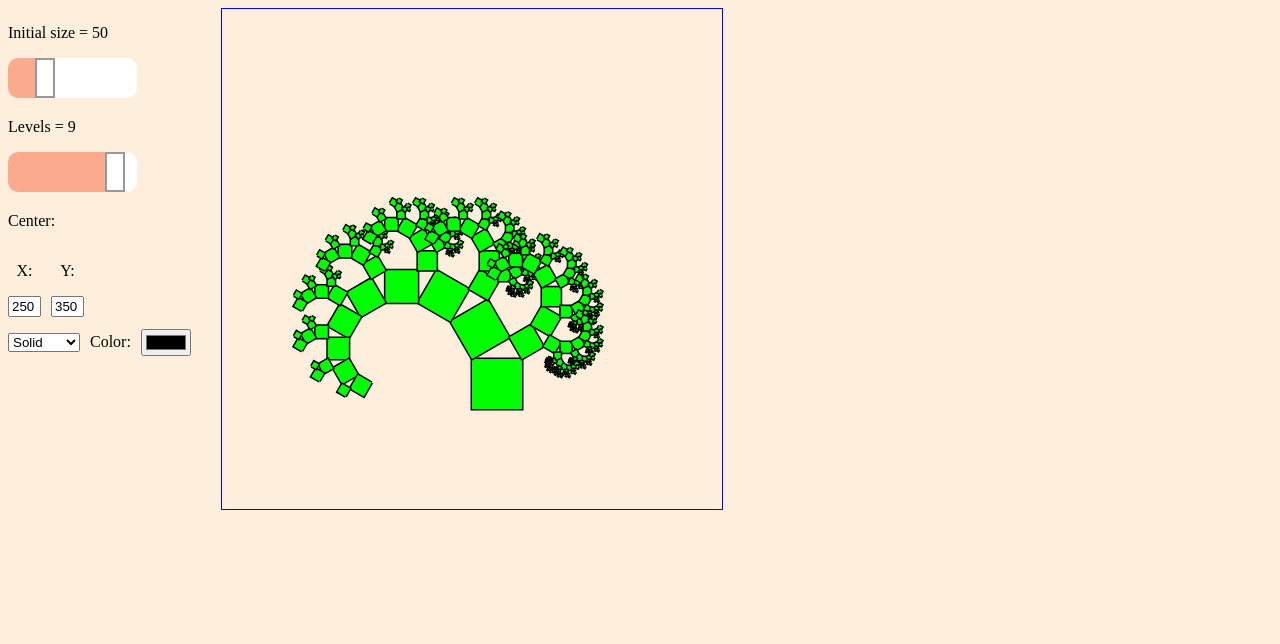
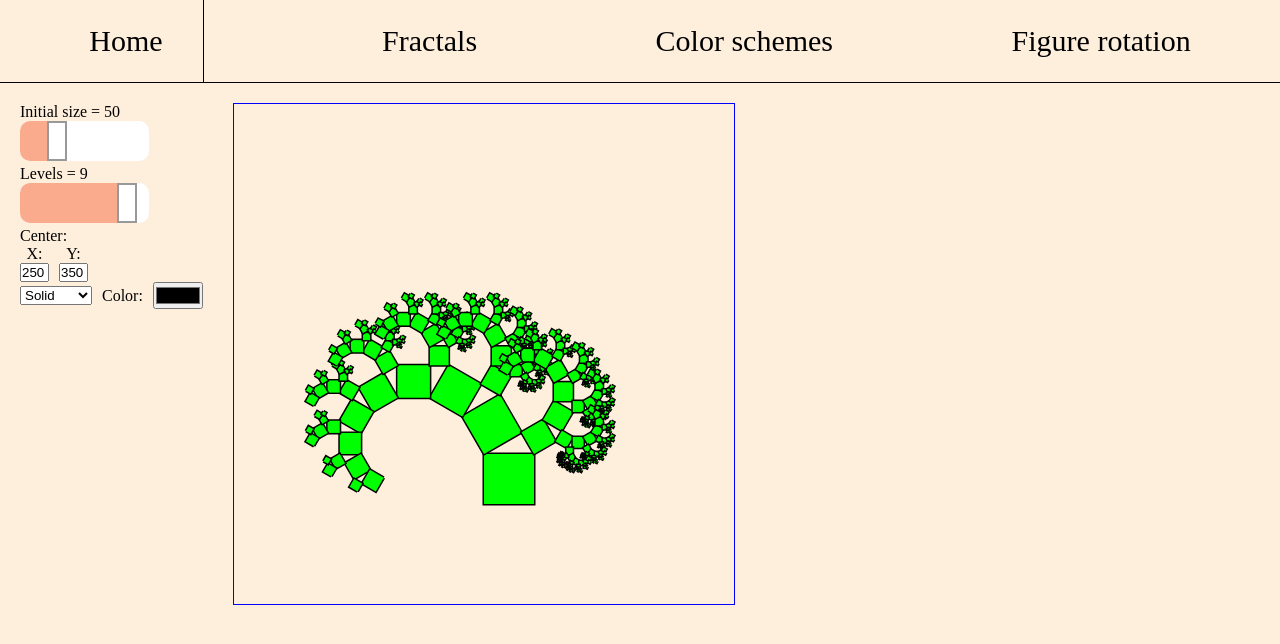
Before and after one commit to moskalenco-a/react-fractal, a React (Create React App) app: page / in a window 1280 px wide. Shown: the top 644 px of the page. Built offline with nearby package versions, Linux system fonts and the light colour scheme.

Commit message:
Refactor: seperate drawing function from fractal component

```diff
--- /dev/null
+++ b/src/DrawPythagorasTree.js
@@ -0,0 +1,85 @@
+const drawRect = (ctx, a, b, c, d) => {
+  ctx.beginPath();
+  ctx.moveTo(a.x, a.y);
+  ctx.lineTo(b.x, b.y);
+  ctx.lineTo(c.x, c.y);
+  ctx.lineTo(d.x, d.y);
+  ctx.lineTo(a.x, a.y);
+  ctx.stroke();
+  ctx.fill();
+};
+
+const normalize = (vec) => {
+  let l = Math.hypot(vec.x, vec.y);
+  vec.x /= l;
+  vec.y /= l;
+};
+
+const rotate = (vec, angle) => {
+  const x = vec.x * Math.cos(angle) - vec.y * Math.sin(angle);
+  const y = vec.x * Math.sin(angle) + vec.y * Math.cos(angle);
+  vec.x = x;
+  vec.y = y;
+};
+
+const scale = (vec, value) => {
+  vec.x *= value;
+  vec.y *= value;
+};
+
+const sum = (vec1, vec2) => {
+  return {
+    x: vec1.x + vec2.x,
+    y: vec1.y + vec2.y
+  };
+};
+
+const diff = (vec1, vec2) => {
+  return {
+    x: vec1.x - vec2.x,
+    y: vec1.y - vec2.y
+  };
+};
+
+const Point = (x, y) => ({x, y});
+
+const drawPythagorasTreeImpl = (ctx, n, a, b, c, d) => {
+  if (n === 0)
+    return;
+
+  const alpha = Math.PI / 6;         // 30
+  const  beta = Math.PI / 2 - alpha; // 60
+
+  const side = Math.hypot(b.x - c.x, b.y - c.y);
+  const leftSide = side * Math.sin(beta);
+  let vec = diff(d, a);
+  normalize(vec);
+  rotate(vec, -alpha);
+  scale(vec, leftSide);
+  let newB = a;
+  let newC = sum(newB, vec);
+  rotate(vec, -Math.PI / 2);
+  let newA = sum(newB, vec);
+  let newD = sum(newC, vec);
+  drawRect(ctx, a, b, c, d);
+  drawPythagorasTreeImpl(ctx, n - 1, newA, newB, newC, newD);
+
+  const rightSide = side * Math.sin(alpha);
+  vec = diff(a, d);
+  normalize(vec);
+  rotate(vec, beta + Math.PI / 2);
+  scale(vec, rightSide);
+  newB = newC;
+  newC = d;
+  newD = sum(newC, vec);
+  newA = sum(newB, vec);
+  drawPythagorasTreeImpl(ctx, n - 1, newA, newB, newC, newD);
+};
+
+export const drawPythagorasTree = (ctx, initialSize = 50, levels = 9, cx = 250, cy = 350) => {
+  const first = Point(cx, cy);
+  const second = Point(cx, cy + initialSize);
+  const third = Point(cx + initialSize, cy + initialSize);
+  const last = Point(cx + initialSize, cy);
+  drawPythagorasTreeImpl(ctx, levels, first, second, third, last);
+};
--- a/src/index.css
+++ b/src/index.css
@@ -1,3 +1,8 @@
 body {
   background-color: #feefdd;
 }
+
+html, body, * {
+  margin: 0;
+  padding: 0;
+}
--- a/src/index.js
+++ b/src/index.js
@@ -1,14 +1,20 @@
 import React from 'react';
 import ReactDOM from 'react-dom/client';
+import { Routes, Route, BrowserRouter } from 'react-router-dom'
 import reportWebVitals from './reportWebVitals';
 // import App from './App';
-import PythagorasTree from './pages/PythagorasTree';
+import Fractal from './pages/PythagorasTree';
+import { drawPythagorasTree } from './DrawPythagorasTree';
 import './index.css';
 
 const root = ReactDOM.createRoot(document.getElementById('root'));
 root.render(
   <React.StrictMode>
-    <PythagorasTree />
+    <BrowserRouter>
+      <Routes>
+        <Route path="/" element={<Fractal drawFunc={drawPythagorasTree} />} />
+      </Routes>
+    </BrowserRouter>
   </React.StrictMode>
 );
 
--- a/src/pages/PythagorasTree.jsx
+++ b/src/pages/PythagorasTree.jsx
@@ -1,85 +1,11 @@
 import { useRef, useState, useEffect } from 'react';
+import Page from '../components/Page';
 import styles from './PythagorasTree.module.css';
 
-const drawRect = (ctx, a, b, c, d) => {
-  ctx.beginPath();
-  ctx.moveTo(a.x, a.y);
-  ctx.lineTo(b.x, b.y);
-  ctx.lineTo(c.x, c.y);
-  ctx.lineTo(d.x, d.y);
-  ctx.lineTo(a.x, a.y);
-  ctx.stroke();
-  ctx.fill();
-};
+const WIDTH = 500;
+const HEIGHT = 500;
 
-const normalize = (vec) => {
-  let l = Math.hypot(vec.x, vec.y);
-  vec.x /= l;
-  vec.y /= l;
-};
-
-const rotate = (vec, angle) => {
-  const x = vec.x * Math.cos(angle) - vec.y * Math.sin(angle);
-  const y = vec.x * Math.sin(angle) + vec.y * Math.cos(angle);
-  vec.x = x;
-  vec.y = y;
-};
-
-const scale = (vec, value) => {
-  vec.x *= value;
-  vec.y *= value;
-};
-
-const sum = (vec1, vec2) => {
-  return {
-    x: vec1.x + vec2.x,
-    y: vec1.y + vec2.y
-  };
-};
-
-const diff = (vec1, vec2) => {
-  return {
-    x: vec1.x - vec2.x,
-    y: vec1.y - vec2.y
-  };
-};
-
-const Point = (x, y) => ({x, y});
-
-const drawTree = (ctx, n, a, b, c, d) => {
-  if (n === 0)
-    return;
-
-  const alpha = Math.PI / 6;         // 30
-  const  beta = Math.PI / 2 - alpha; // 60
-
-  const side = Math.hypot(b.x - c.x, b.y - c.y);
-  const leftSide = side * Math.sin(beta);
-  let vec = diff(d, a);
-  normalize(vec);
-  rotate(vec, -alpha);
-  scale(vec, leftSide);
-  let newB = a;
-  let newC = sum(newB, vec);
-  rotate(vec, -Math.PI / 2);
-  let newA = sum(newB, vec);
-  let newD = sum(newC, vec);
-  drawRect(ctx, a, b, c, d);
-  drawTree(ctx, n - 1, newA, newB, newC, newD);
-
-  const rightSide = side * Math.sin(alpha);
-  vec = diff(a, d);
-  normalize(vec);
-  rotate(vec, beta + Math.PI / 2);
-  scale(vec, rightSide);
-  newB = newC;
-  newC = d;
-  newD = sum(newC, vec);
-  newA = sum(newB, vec);
-  drawTree(ctx, n - 1, newA, newB, newC, newD);
-};
-
-const draw = (ctx, initialSize = 50, levels = 9, cx = 250, cy = 350, color = '#000000', lineStyle = 'solid') => {
+const draw = (ctx, drawFunc, initialSize = 50, levels = 9, cx = 250, cy = 350, color = '#000000', lineStyle = 'solid') => {
   const lineStyles = {
     solid: [],
     dash: [10, 10],
@@ -90,28 +16,32 @@
   ctx.lineWidth = 3;
   ctx.strokeStyle = color;
   ctx.fillStyle = '#00ff00';
-  const first = Point(cx, cy);
-  const second = Point(cx, cy + initialSize);
-  const third = Point(cx + initialSize, cy + initialSize);
-  const last = Point(cx + initialSize, cy);
-  ctx.clearRect(0, 0, 500, 500);
-  drawTree(ctx, levels, first, second, third, last);
+  ctx.clearRect(0, 0, WIDTH, HEIGHT);
+  drawFunc(ctx, initialSize, levels, cx, cy);
 };
 
-const PythagorasTree = (props) => {
+const Fractal = (props) => {
   const canvasRef = useRef(null);
 
-  const [initialSize, setInitialSize] = useState(50);
-  const [levelsCount, setLevelsCount] = useState(9);
-  const [centerX, setCenterX] = useState(250);
-  const [centerY, setCenterY] = useState(350);
-  const [color, setColor] = useState('#000000');
-  const [lineStyle, setLineStyle] = useState('solid');
+  const { drawFunc } = props;
+  const { defaultSize = 50 } = props;
+  const { defaultX = 250 } = props;
+  const { defaultY = 350 } = props;
+  const { defaultLevels = 9 } = props;
+  const { defaultBorderColor = '#000000' } = props;
+  const { defaultLineStyle = 'solid' } = props;
+
+  const [initialSize, setInitialSize] = useState(defaultSize);
+  const [levelsCount, setLevelsCount] = useState(defaultLevels);
+  const [centerX, setCenterX] = useState(defaultX);
+  const [centerY, setCenterY] = useState(defaultY);
+  const [color, setColor] = useState(defaultBorderColor);
+  const [lineStyle, setLineStyle] = useState(defaultLineStyle);
   useEffect(() => {
     const canvas = canvasRef.current;
     const context = canvas.getContext('2d');
-    draw(context, initialSize, levelsCount, centerX, centerY, color, lineStyle);
-  }, [draw, initialSize, levelsCount, centerX, centerY, color, lineStyle]);
+    draw(context, drawFunc, initialSize, levelsCount, centerX, centerY, color, lineStyle);
+  }, [drawFunc, initialSize, levelsCount, centerX, centerY, color, lineStyle]);
 
   const onSizeChange = (event) => {
     setInitialSize(parseInt(event.target.value));
@@ -132,6 +62,7 @@
     setLineStyle(event.target.value);
   }
   return (
+    <Page>
       <div className={styles.container}>
         <div>
           <p>Initial size = {initialSize}</p>
@@ -164,11 +95,12 @@
         </div>
 
         <canvas ref={canvasRef}
-              width="500"
-              height="500"
+                width={WIDTH}
+                height={HEIGHT}
                 className={styles.canvas} />
       </div>
+    </Page>
   );
 };
 
-export default PythagorasTree;
+export default Fractal;
```
Lines whose indentation alone changed are shown as unchanged.
